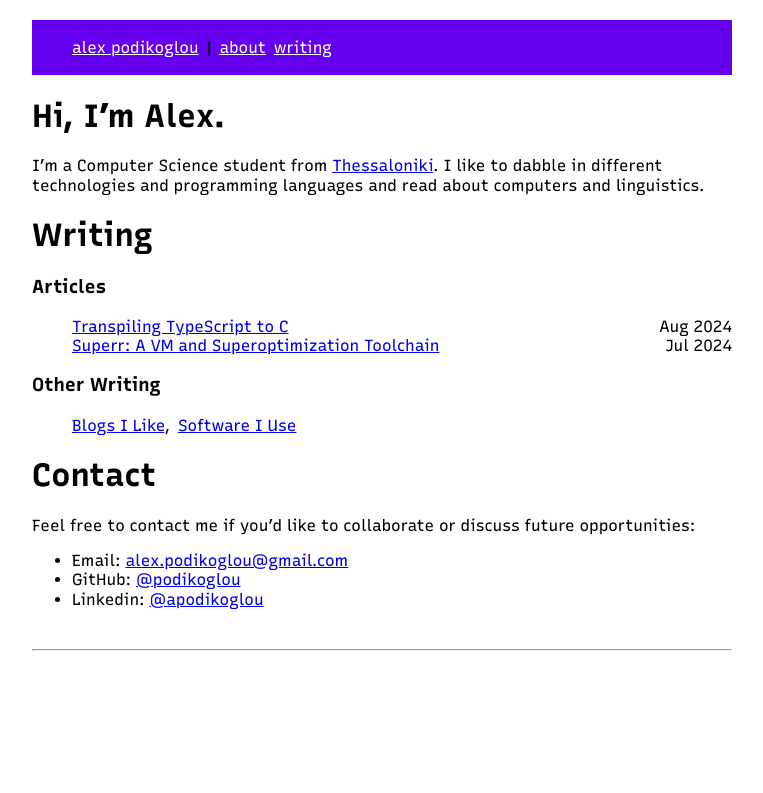
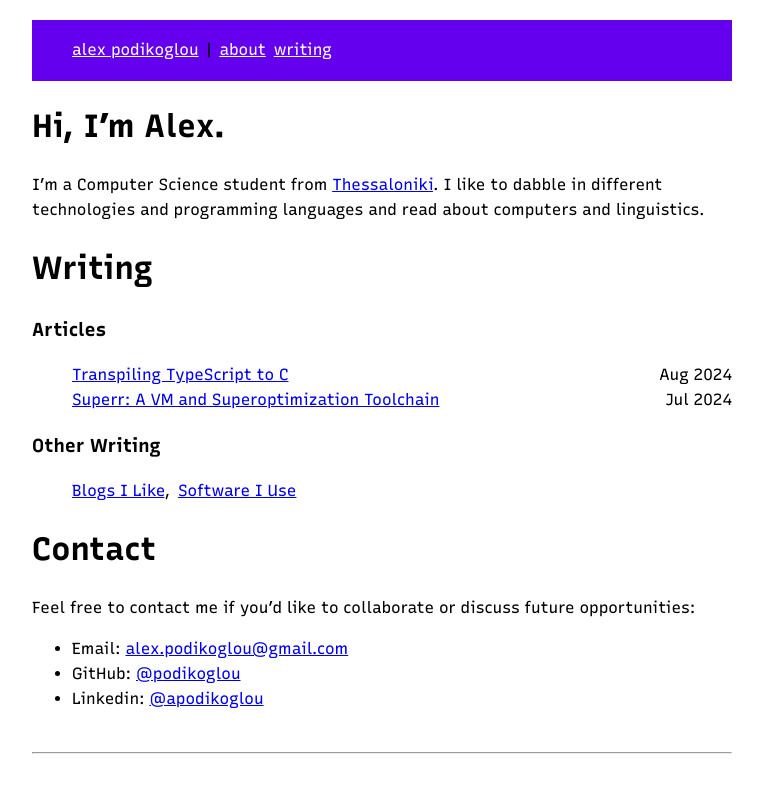
Before and after one commit to podikoglou/podikoglou.eu, a Jekyll site: the page built from index.md, in a window 1280 px wide. Shown: the top 793 px of the page, without its empty margins (258-1021 px from the left). Built offline with Jekyll 4.4.1, drawn with Linux system fonts in a browser that asks for light colours.

Commit message:
change line height ( i finally figured out what felt wrong )

```diff
--- a/assets/css/main.css
+++ b/assets/css/main.css
@@ -1,7 +1,7 @@
 body {
   margin: auto;
   margin-top: 20px;
-  line-height: 1.2;
+  line-height: 1.55;
   max-width: 700px;
 
   font-family: "Recursive", monospace;
```
